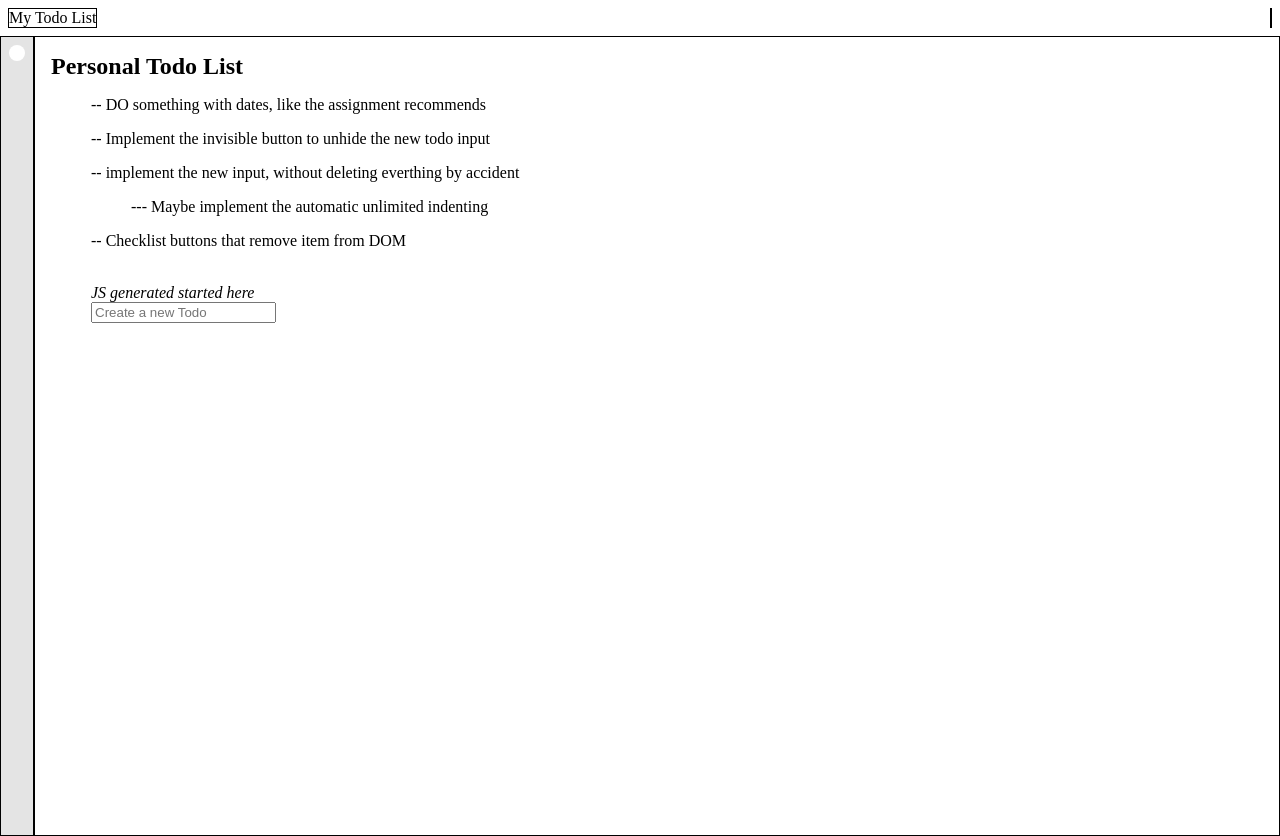
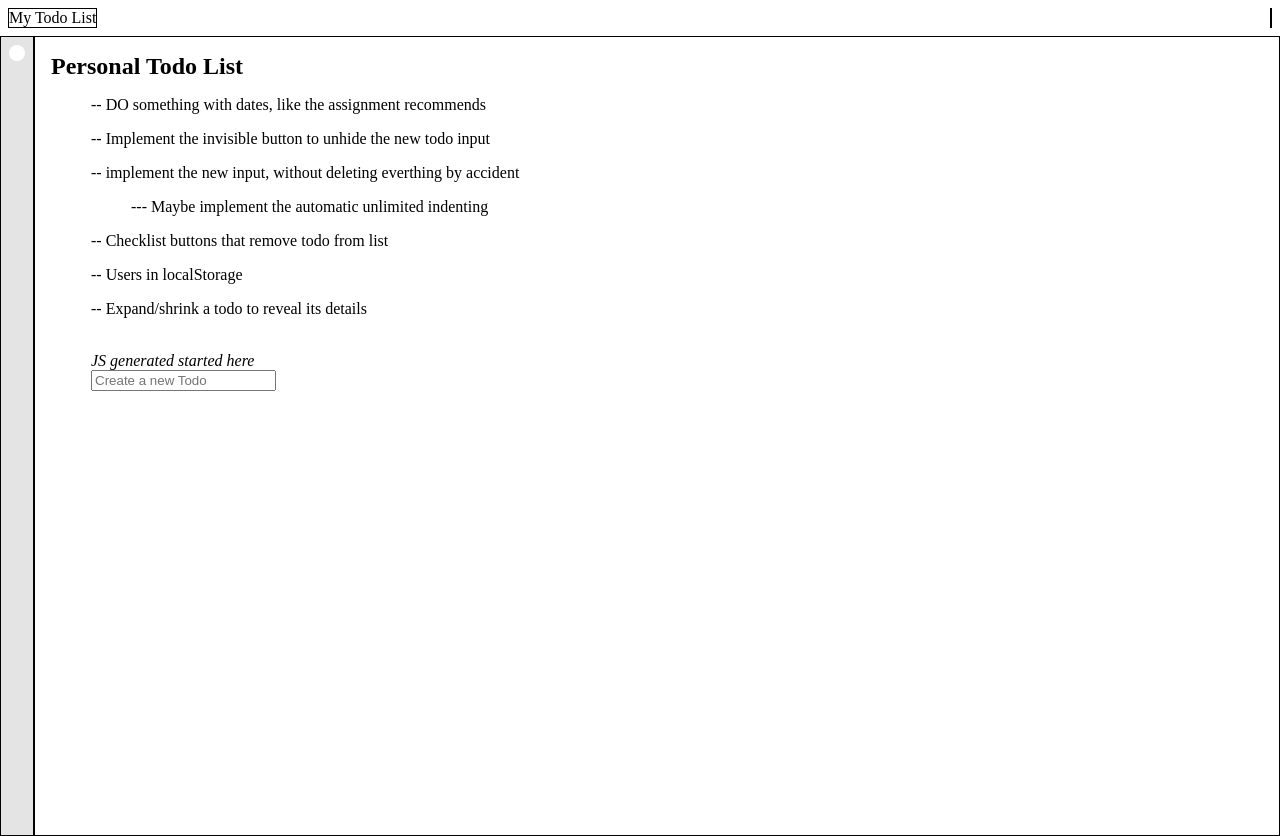
Before and after one commit to jackberrypassionfruit/TOP, a website built with webpack: page 10-todo/dist/index.html in a window 1280 px wide. Built offline with nearby package versions, Linux system fonts and the light colour scheme.

```diff
--- a/10-todo/dist/index.html
+++ b/10-todo/dist/index.html
@@ -27,7 +27,9 @@
           <ul>
             <li>--- Maybe implement the automatic unlimited indenting</li>
           </ul>
-          <li>-- Checklist buttons that remove item from DOM</li>
+          <li>-- Checklist buttons that remove todo from list</li>
+          <li>-- Users in localStorage</li>
+          <li>-- Expand/shrink a todo to reveal its details</li>
           <br>
           <em>JS generated started here</em>
           <div class="new">
```
Also changed, not shown: 1 other file.
